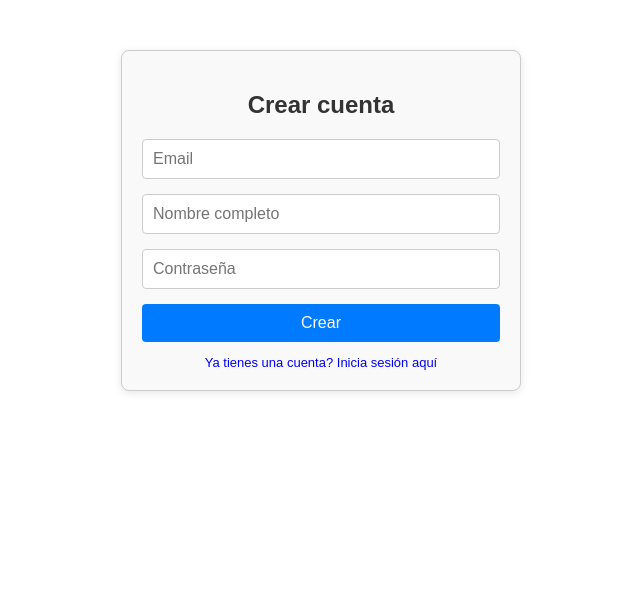
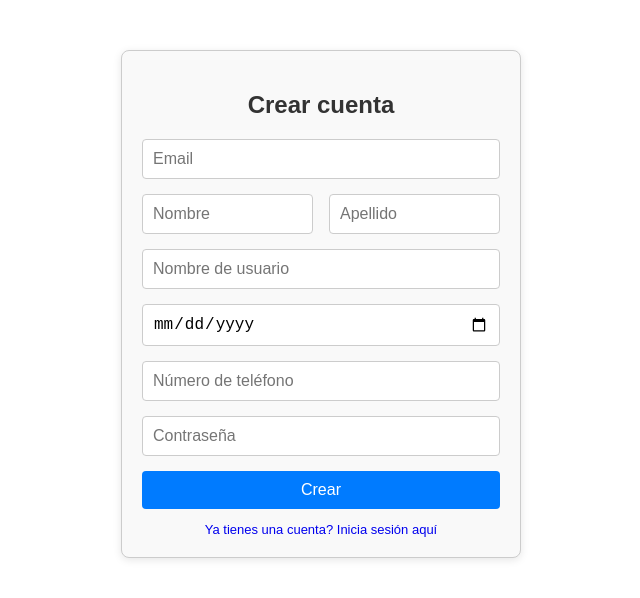
Before and after one commit to No-Country-simulation/c21-03-ft-node-react, a Next.js app in the folder frontend/: page /create-account in a window 1280 px wide. Shown: the top 598 px of the page, without its empty margins (319-959 px from the left). Built offline with nearby package versions, Linux system fonts and the light colour scheme.

Commit message:
Add frontend logic to send HTTP reqs to authenticate

```diff
--- a/frontend/src/components/UserForm.tsx
+++ b/frontend/src/components/UserForm.tsx
@@ -26,12 +26,65 @@ export default function UserForm({
     const password: string = target.password.value
 
     if (typeForm === "login") {
-      // Acá irá la lógica para iniciar sesión
+      // Lógica para iniciar sesión
+      const user: object = { email, password }
+      signIn(user)
     }
 
     if (typeForm === "createAccount") {
-      // Acá irá la lógica para crear cuenta
-      const fullName = target.fullName.value
+      // Lógica para crear cuenta
+      const name: string = target.uName.value
+      const surname: string = target.surname.value
+      const username: string = target.username.value
+      const birthDate: string = target.birthDate.value
+      const phone: string = target.phone.value
+
+      const user: object = { username, name, surname }
+
+      const userData: object = { user, email, password, birthDate, phone, balance: 0 }
+      signUp(userData)
+    }
+  }
+
+  const signUp = async (data: object) => {
+    try {
+      const response = await fetch("http://localhost:8000/api/auth/sign-up", {
+        method: "POST",
+        headers: {
+          "Content-Type": "application/json",
+        },
+        body: JSON.stringify(data),
+      })
+
+      if (!response.ok) {
+        throw new Error("Error creando la cuenta")
+      }
+
+      const json = await response.json()
+      console.log(json)
+    } catch (error) {
+      console.log(error)
+    }
+  }
+
+  const signIn = async (data: object) => {
+    try {
+      const response = await fetch("http://localhost:8000/api/auth/sign-in", {
+        method: "POST",
+        headers: {
+          "Content-Type": "application/json",
+        },
+        body: JSON.stringify(data),
+      })
+
+      if (!response.ok) {
+        throw new Error("Error iniciando sesión")
+      }
+
+      const json = await response.json()
+      console.log(json)
+    } catch (error) {
+      console.log(error)
     }
   }
 
@@ -42,7 +95,30 @@ export default function UserForm({
         <div>
           <input type="email" id="email" placeholder="Email" className="input-form" />
           {typeForm === "createAccount" && (
-            <input type="text" id="fullName" placeholder="Nombre completo" className="input-form" />
+            <>
+              <div className="form-full-name">
+                <input type="text" id="uName" placeholder="Nombre" className="input-form-name" />
+                <input
+                  type="text"
+                  id="surname"
+                  placeholder="Apellido"
+                  className="input-form-name"
+                />
+              </div>
+              <input
+                type="text"
+                id="username"
+                placeholder="Nombre de usuario"
+                className="input-form"
+              />
+              <input type="date" id="birthDate" className="input-form" />
+              <input
+                type="tel"
+                id="phone"
+                placeholder="Número de teléfono"
+                className="input-form"
+              />
+            </>
           )}
           <input
             type="password"
--- a/frontend/src/components/userFormStyles.css
+++ b/frontend/src/components/userFormStyles.css
@@ -28,6 +28,20 @@
     font-size: 16px;
   }
 
+  .input-form-name{
+    width: 50%;
+    padding: 10px;
+    margin-bottom: 15px;
+    border: 1px solid #ccc;
+    border-radius: 4px;
+    font-size: 16px;
+  }
+
+  .form-full-name{
+    display: flex;
+    gap: 1rem;
+  }
+
   .form-button {
     width: 100%;
     padding: 10px;
```
